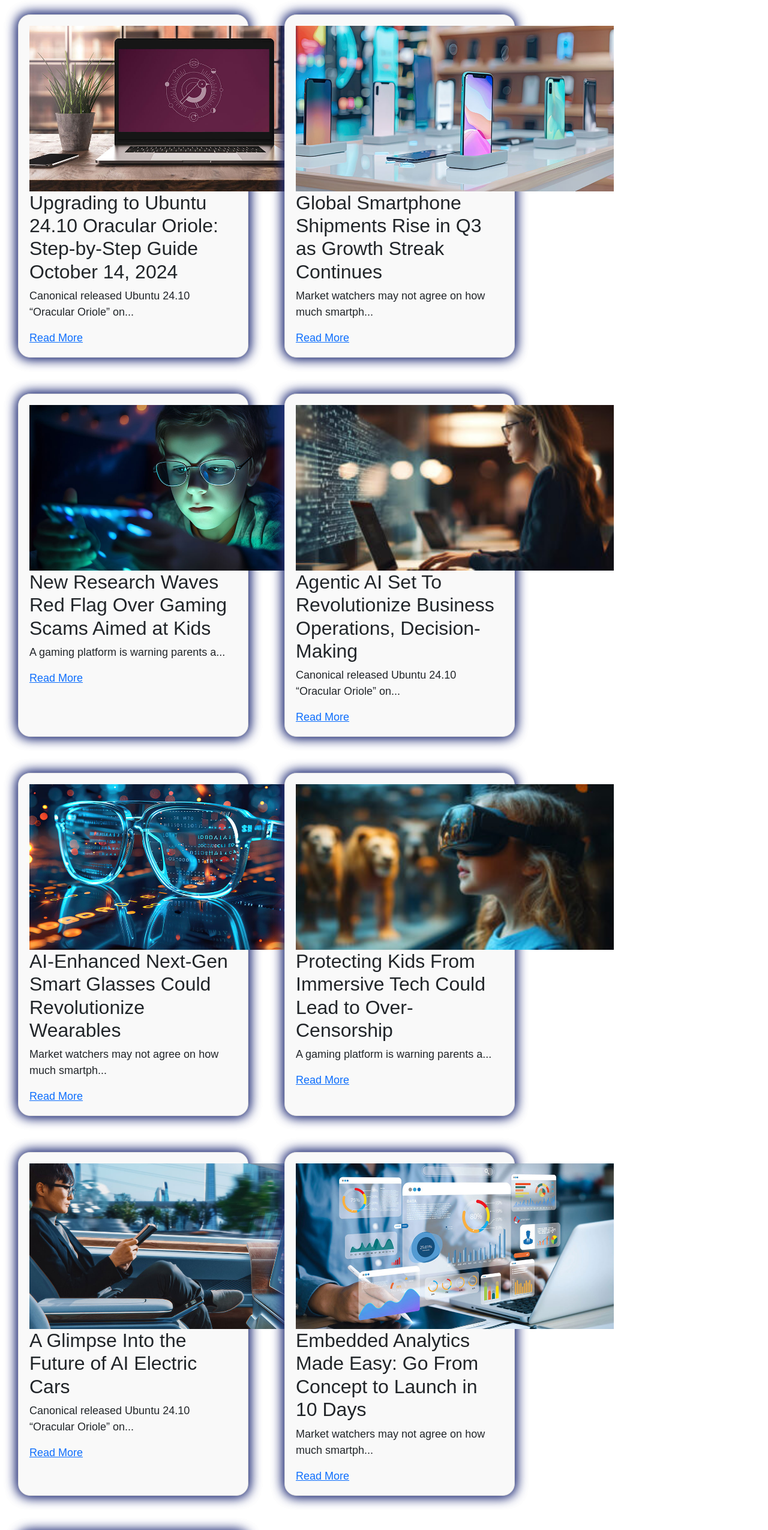
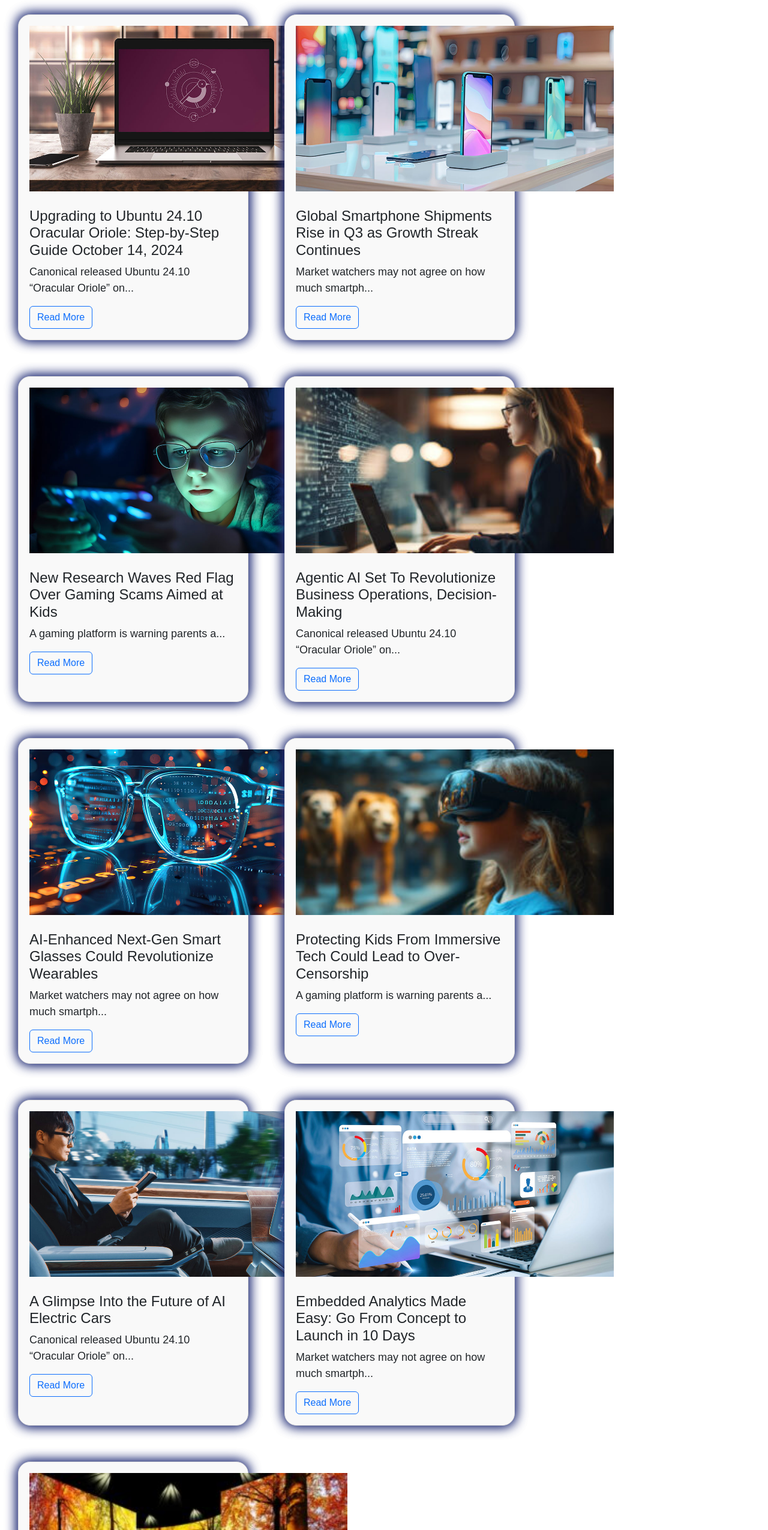
Before and after one commit to ErionaG/Projekti.1, a plain HTML site: page articles.html in a window 1280 px wide. Shown: the part 237-2787 px from the top of the page at 60% size. Drawn offline with nearby package versions, Linux system fonts and the light colour scheme.

Commit message:
updateeeeeeeee

```diff
--- a/articles.html
+++ b/articles.html
@@ -23,63 +23,72 @@
 
   <!-- Main Section -->
   <main>
-    <h1 style="text-decoration: underline;">All Articles</h1>
+    <h1 style="color: #253179; text-shadow: -5px 5px 10px #253179; margin-left: 60px; ">News</h1>
     <div class="articles">
       <article>
         <img src="IMAGES/Technology News Blog.jpg" alt="Article Image" width="530px" >
-        <h2>Upgrading to Ubuntu 24.10 Oracular Oriole: Step-by-Step Guide
-          October 14, 2024</h2>
+        <br><br>
+        <h4>Upgrading to Ubuntu 24.10 Oracular Oriole: Step-by-Step Guide
+          October 14, 2024</h4>
         <p>Canonical released Ubuntu 24.10 “Oracular Oriole” on...</p>
-        <a href="article1.html">Read More</a>
+        <a href="article1.html" class="btn btn-outline-primary">Read More</a>
       </article>
       <article>
         <img src="IMAGES/smartphone-store.jpg" alt="Article Image" width="530px">
-        <h2>Global Smartphone Shipments Rise in Q3 as Growth Streak Continues</h2>
+        <br><br>
+        <h4>Global Smartphone Shipments Rise in Q3 as Growth Streak Continues</h4>
         <p>Market watchers may not agree on how much smartph...</p>
-        <a href="article2.html">Read More</a>
+        <a href="article2.html" class="btn btn-outline-primary">Read More</a>
       </article>
       <article>
         <img src="IMAGES/technewskid.jpg" alt="Article Image" width="530px">
-        <h2>New Research Waves Red Flag Over Gaming Scams Aimed at Kids</h2>
+        <br><br>
+        <h4>New Research Waves Red Flag Over Gaming Scams Aimed at Kids</h4>
         <p>A gaming platform is warning parents a...</p>
-        <a href="article3.html">Read More</a>
+        <a href="article3.html" class="btn btn-outline-primary">Read More</a>
       </article>
       <!-- Add more articles as needed -->
       <article >
         <img src="IMAGES/arttttt.jpg" alt="Article Image" width="530px" >
-        <h2>Agentic AI Set To Revolutionize Business Operations, Decision-Making</h2>
+        <br><br>
+        <h4>Agentic AI Set To Revolutionize Business Operations, Decision-Making</h4>
         <p>Canonical released Ubuntu 24.10 “Oracular Oriole” on...</p>
-        <a href="article1.html">Read More</a>
+        <a href="article1.html" class="btn btn-outline-primary">Read More</a>
       </article>
       <article>
         <img src="IMAGES/glasses.jpg" alt="Article Image" width="530px">
-        <h2>AI-Enhanced Next-Gen Smart Glasses Could Revolutionize Wearables</h2>
+        <br><br>
+        <h4>AI-Enhanced Next-Gen Smart Glasses Could Revolutionize Wearables</h4>
         <p>Market watchers may not agree on how much smartph...</p>
-        <a href="article2.html">Read More</a>
+        <a href="article2.html" class="btn btn-outline-primary">Read More</a>
       </article>
       <article>
         <img src="IMAGES/childd.jpg" alt="Article Image" width="530px">
-        <h2>Protecting Kids From Immersive Tech Could Lead to Over-Censorship</h2>
+        <br><br>
+        <h4>Protecting Kids From Immersive Tech Could Lead to Over-Censorship</h4>
         <p>A gaming platform is warning parents a...</p>
-        <a href="article3.html">Read More</a>
+        <a href="article3.html" class="btn btn-outline-primary">Read More</a>
       </article>
       <article>
         <img src="IMAGES/car.jpg" alt="Article Image" width="530px" >
-        <h2>A Glimpse Into the Future of AI Electric Cars</h2>
+        <br><br>
+        <h4>A Glimpse Into the Future of AI Electric Cars</h4>
         <p>Canonical released Ubuntu 24.10 “Oracular Oriole” on...</p>
-        <a href="article1.html">Read More</a>
+        <a href="article1.html" class="btn btn-outline-primary">Read More</a>
       </article>
       <article>
         <img src="IMAGES/artic.jpg" alt="Article Image" width="530px">
-        <h2>Embedded Analytics Made Easy: Go From Concept to Launch in 10 Days</h2>
+        <br><br>
+        <h4>Embedded Analytics Made Easy: Go From Concept to Launch in 10 Days</h4>
         <p>Market watchers may not agree on how much smartph...</p>
-        <a href="article2.html">Read More</a>
+        <a href="article2.html" class="btn btn-outline-primary">Read More</a>
       </article>
       <article>
         <img src="IMAGES/3d.jpg" alt="Article Image" width="530px">
-        <h2>AV Tech Innovations Transforming Higher Education</h2>
+        <br><br>
+        <h4>AV Tech Innovations Transforming Higher Education</h4>
         <p>A gaming platform is warning parents a...</p>
-        <a href="article3.html">Read More</a>
+        <a href="article3.html" class="btn btn-outline-primary">Read More</a>
       </article>
     </div>
 
--- a/style.css
+++ b/style.css
@@ -212,7 +212,7 @@ nav a {
   box-shadow:0px 0px 20px #253179, 0px 0px 20px #253179;
   border-radius: 20px;
   text-align: center;
-  padding: 15px;
+  padding: 60px;
 }
 .ourteam{
   width: 30%;
@@ -223,7 +223,7 @@ nav a {
   box-shadow:0px 0px 20px #253179, 0px 0px 20px #253179;
   border-radius: 20px;
   text-align: center;
-  padding: 15px;
+  padding: 50px;
   margin-bottom: 40px;
 }
 .contactus{
@@ -235,7 +235,7 @@ nav a {
   box-shadow:0px 0px 20px #253179, 0px 0px 20px #253179;
   border-radius: 20px;
   text-align: center;
-  padding: 15px;
+  padding: 50px;
 }
 .div2{
   clear: both;
```
Also changed, not shown: about.html (+9 -11 lines), article1.html (+1 -1 lines), article2.html (+1 -1 lines), article3.html (+0 -1 lines).
